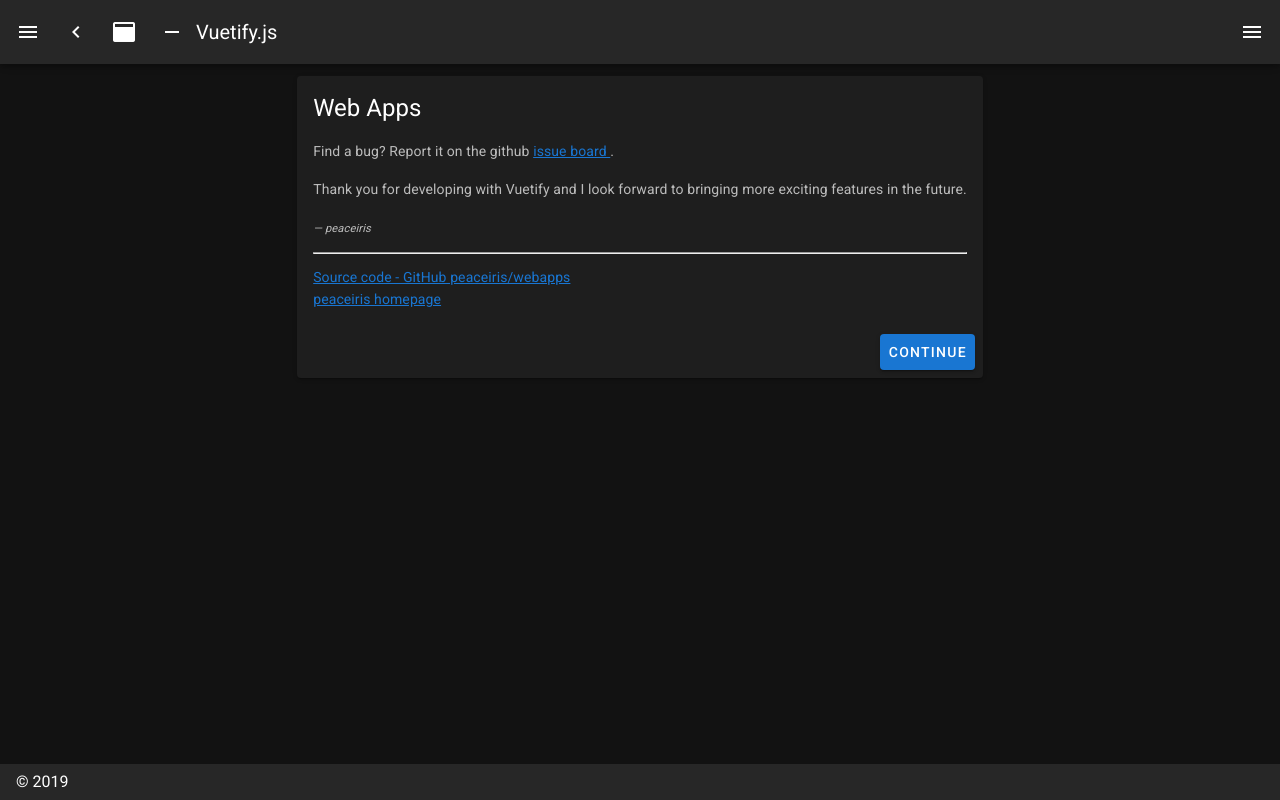
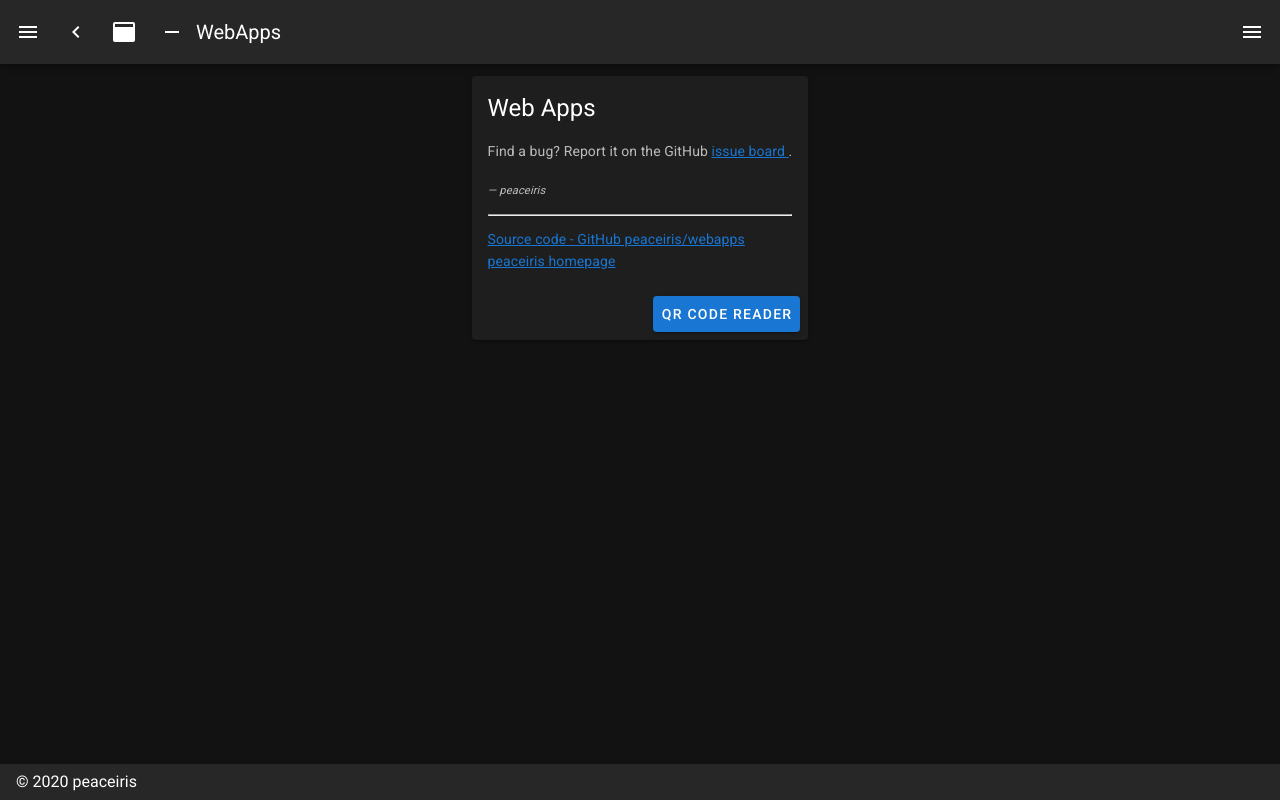
Before and after one commit to peaceiris/webapps, a Nuxt app: page / in a window 1280 px wide. Built offline with nearby package versions, Linux system fonts and the light colour scheme.

Commit message:
chore: update

```diff
--- a/layouts/default.vue
+++ b/layouts/default.vue
@@ -59,7 +59,7 @@
       </v-list>
     </v-navigation-drawer>
     <v-footer :fixed="fixed" app>
-      <span>&copy; 2019</span>
+      <span>&copy; 2020 peaceiris</span>
     </v-footer>
   </v-app>
 </template>
@@ -74,7 +74,7 @@
       items: [
         {
           icon: 'mdi-apps',
-          title: 'Welcome',
+          title: 'Home',
           to: '/'
         },
         {
@@ -86,7 +86,7 @@
       miniVariant: false,
       right: true,
       rightDrawer: false,
-      title: 'Vuetify.js'
+      title: 'WebApps'
     }
   }
 }
--- a/pages/index.vue
+++ b/pages/index.vue
@@ -7,18 +7,14 @@
         </v-card-title>
         <v-card-text>
           <p>
-            Find a bug? Report it on the github
+            Find a bug? Report it on the GitHub
             <a
               href="https://github.com/peaceiris/webapps/issues"
               target="_blank"
-              title="contribute"
+              title="GitHub Issues"
             >
               issue board </a
             >.
-          </p>
-          <p>
-            Thank you for developing with Vuetify and I look forward to bringing
-            more exciting features in the future.
           </p>
           <div class="text-xs-right">
             <em><small>&mdash; peaceiris</small></em>
@@ -35,7 +31,7 @@
         <v-card-actions>
           <v-spacer />
           <v-btn color="primary" nuxt to="/qrcode-reader">
-            Continue
+            QR Code Reader
           </v-btn>
         </v-card-actions>
       </v-card>
--- a/pages/qrcode-reader.vue
+++ b/pages/qrcode-reader.vue
@@ -1,6 +1,7 @@
 <template>
   <v-layout>
     <v-flex class="text-center">
+      <h1>QR Code Reader</h1>
       <img src="/images/logo_qrcode.png" alt="QR Code" class="mb-5" />
     </v-flex>
   </v-layout>
```
